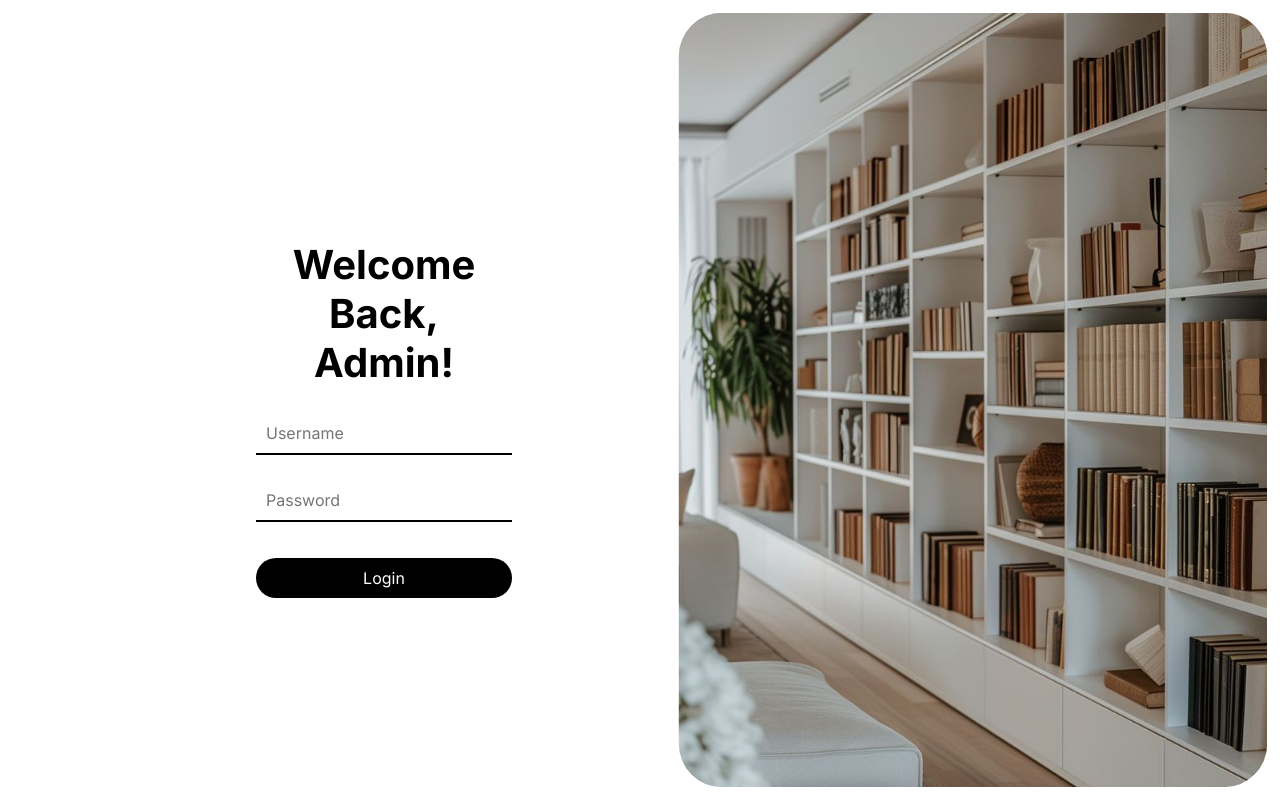
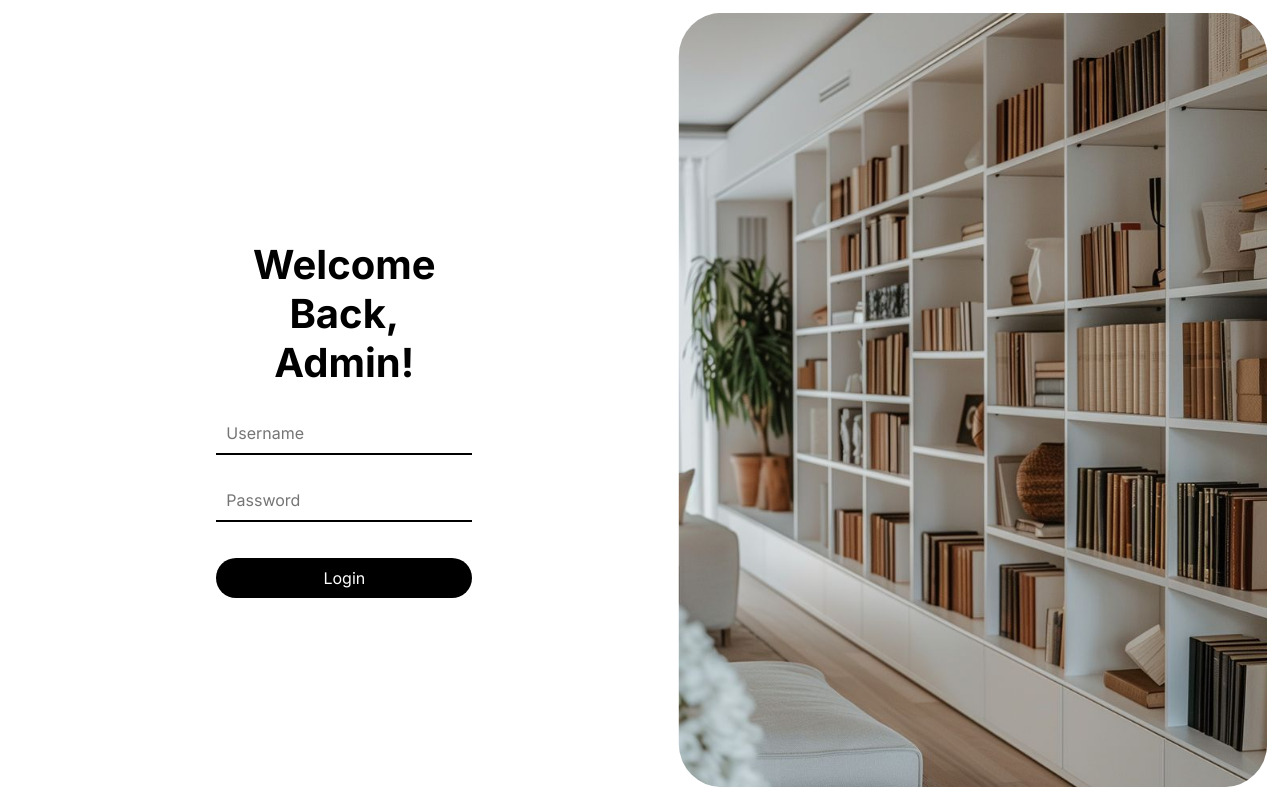
Before and after one commit to angelikamaglinte/BookManagementApp, a React (Create React App) app in the folder book-management-app/: page /login in a window 1280 px wide. Built offline with nearby package versions, Linux system fonts and the light colour scheme.

Commit message:
fixed alignment of fields

```diff
--- a/book-management-app/src/components/Login/Login.css
+++ b/book-management-app/src/components/Login/Login.css
@@ -28,7 +28,7 @@ div, html{
 form{
     position: relative;
     top:30vh;
-    left: 20%;
+    left: 16.90%;
     width: 20%;
 }
 
```
